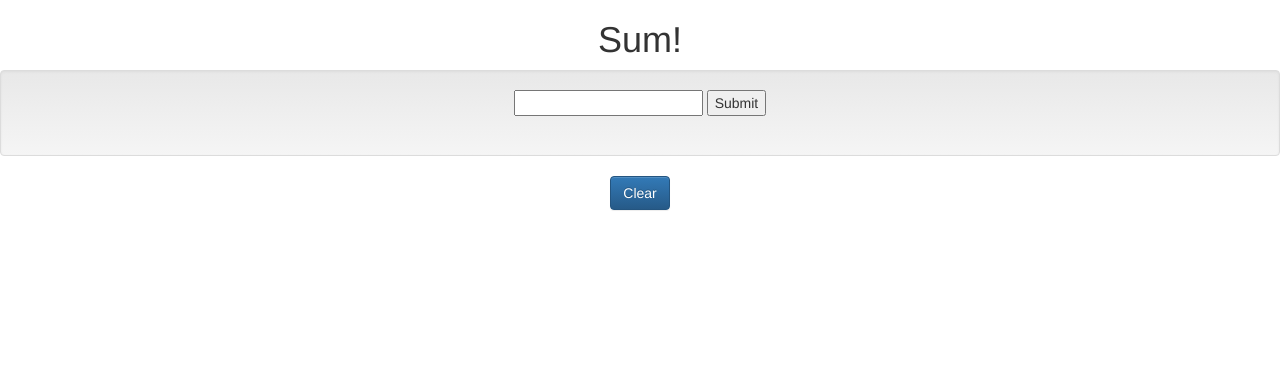
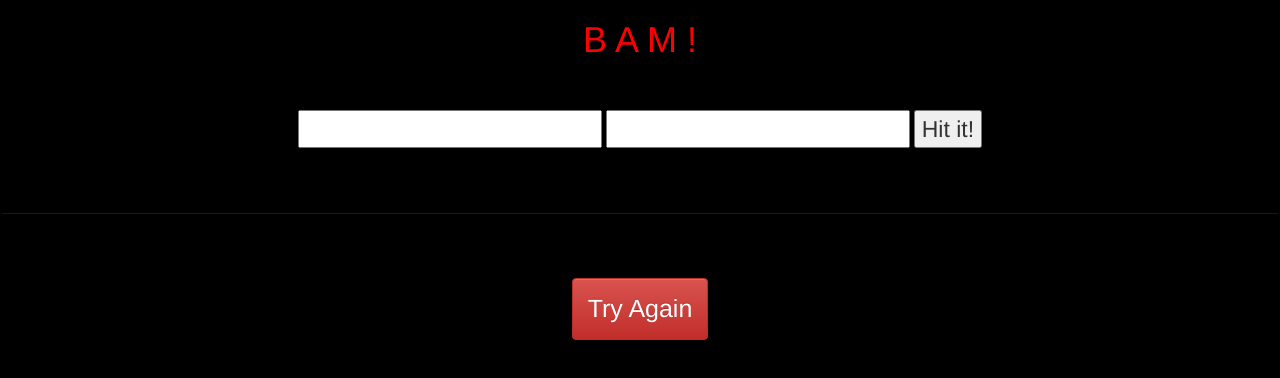
Before and after one commit to mykia/mykia.github.io, a plain HTML site: page projects/sum/index.html in a window 1280 px wide. Drawn offline with nearby package versions, Linux system fonts and the light colour scheme.

Commit message:
add sum project to projects folder

```diff
--- a/projects/sum/index.html
+++ b/projects/sum/index.html
@@ -6,22 +6,57 @@
         <link rel="stylesheet" href="https://maxcdn.bootstrapcdn.com/bootstrap/3.3.5/css/bootstrap.min.css">
         <link rel="stylesheet" href="https://maxcdn.bootstrapcdn.com/bootstrap/3.3.5/css/bootstrap-theme.min.css">
     </head>
+    <style>
+        body {
+            background-color: black;
+        }
+        h1 {
+            color:red;
+        }
+        .well{
+            background-color:black;
+            padding: 0px;
+            border: black;
+        }
+        #result {
+            background-color:black;
+            color:white;
+            font-size: 30px;
+            text-align:center;
+            padding-top: 45px;
+        }
+        form {
+            background-color:black;
+            padding-top: 40px;
+
+        }
+        input{
+            font-size:23px;
+            text-align: center;
+        }
+        .btn-danger {
+            padding: 12px 15px;
+            margin-top: 45px;
+            font-size: 25px;
+        }
+
+    </style>
     </head>
     <body>
         <div class="contents text-center">
-            <h1>Sum!</h1>
+            <h1>B A M !</h1>
             <div class="well">
                 <form id="input-form" style="padding-bottom: 20px;">
-                    <input type="number" id="num-one"/>
+                    <input type="text" id="num-one"/>
 
                     <!--TODO 1 : Create an input element of type number with id num-two -->
+                    <input type="text" id="num-two"/>
 
-
-                    <input type="submit" value="Submit"/>
+                    <input type="submit" value="Hit it!"/>
                 </form>
                 <div id="result"></div>
             </div>
-            <button id="btn-clear-form" type="button" class="btn btn-primary">Clear</button>
+            <button id="btn-clear-form" type="button" class="btn btn-danger">Try Again</button>
         </div>
         <script>
             $(document).ready(function() {
@@ -29,12 +64,13 @@
                     event.preventDefault();
 
                     // TODO 2 : create var a, and assign to the expression: document.getElementById("num-one").value;
-
+                    var a = parseFloat(document.getElementById("num-one").value);
 
                     // TODO 3 : create var b, and assign it to the value of the element with id "num-two" (see TODO 1 for example)
-
+                    var b = parseFloat(document.getElementById("num-two").value);
 
                     // TODO 4: create var result and assign to it the sum of a and b //
+                    var result = (a +b);
 
 
                     document.getElementById("result").innerHTML = result;
```
